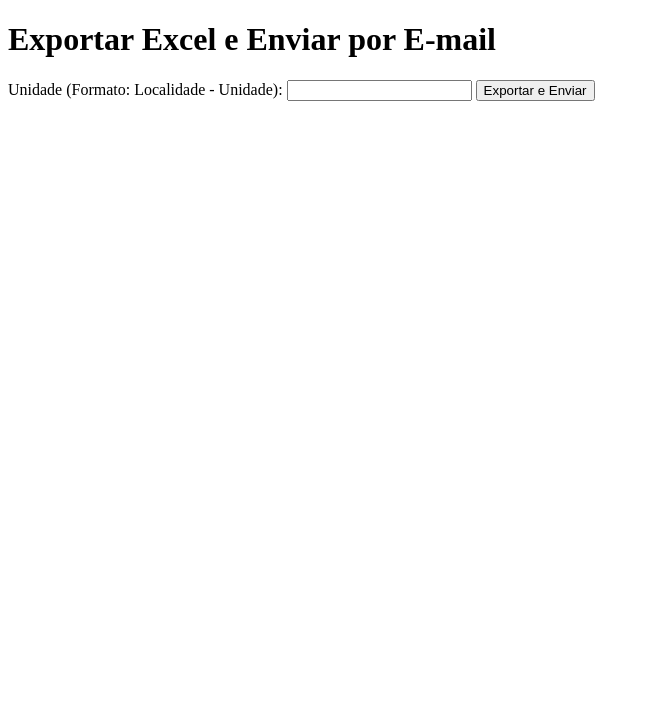
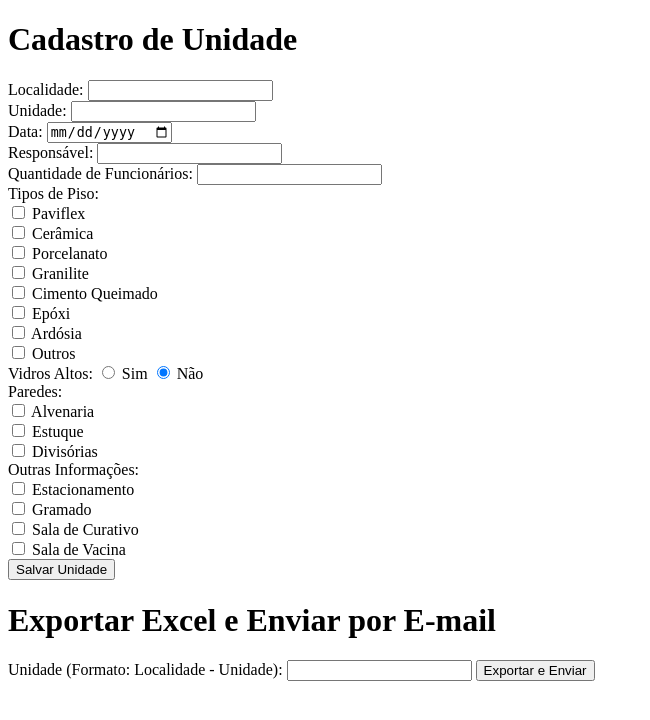
Before and after one commit to AMS2025-phm/cadastro, a Flask app: page / in a window 1280 px wide. Shown: the top 720 px of the page, without its empty margins (0-650 px from the left). Run offline with Flask 3, Linux system fonts and the light colour scheme.

Commit message:
Add files via upload

```diff
--- a/templates/index.html
+++ b/templates/index.html
@@ -1,11 +1,55 @@
-
 <!DOCTYPE html>
 <html lang="pt-br">
 <head>
     <meta charset="UTF-8">
-    <title>Exportar Unidade</title>
+    <title>Cadastro e Exportação de Unidade</title>
 </head>
 <body>
+    <h1>Cadastro de Unidade</h1>
+    <form method="POST" action="/salvar_unidade">
+        <label for="localidade">Localidade:</label>
+        <input type="text" name="localidade" required><br>
+
+        <label for="unidade">Unidade:</label>
+        <input type="text" name="unidade" required><br>
+
+        <label for="data">Data:</label>
+        <input type="date" name="data" required><br>
+
+        <label for="responsavel">Responsável:</label>
+        <input type="text" name="responsavel"><br>
+
+        <label for="qtd_func">Quantidade de Funcionários:</label>
+        <input type="number" name="qtd_func" min="0"><br>
+
+        <label>Tipos de Piso:</label><br>
+        <input type="checkbox" name="piso_Paviflex"> Paviflex<br>
+        <input type="checkbox" name="piso_Cerâmica"> Cerâmica<br>
+        <input type="checkbox" name="piso_Porcelanato"> Porcelanato<br>
+        <input type="checkbox" name="piso_Granilite"> Granilite<br>
+        <input type="checkbox" name="piso_Cimento Queimado"> Cimento Queimado<br>
+        <input type="checkbox" name="piso_Epoxi"> Epóxi<br>
+        <input type="checkbox" name="piso_Ardósia"> Ardósia<br>
+        <input type="checkbox" name="piso_Outros"> Outros<br>
+
+        <label>Vidros Altos:</label>
+        <input type="radio" name="vidros_altos" value="Sim"> Sim
+        <input type="radio" name="vidros_altos" value="Não" checked> Não<br>
+
+        <label>Paredes:</label><br>
+        <input type="checkbox" name="parede_Alvenaria"> Alvenaria<br>
+        <input type="checkbox" name="parede_Estuque"> Estuque<br>
+        <input type="checkbox" name="parede_Divisórias"> Divisórias<br>
+
+        <label>Outras Informações:</label><br>
+        <input type="checkbox" name="estacionamento"> Estacionamento<br>
+        <input type="checkbox" name="gramado"> Gramado<br>
+        <input type="checkbox" name="curativo"> Sala de Curativo<br>
+        <input type="checkbox" name="vacina"> Sala de Vacina<br>
+
+        <button type="submit">Salvar Unidade</button>
+    </form>
+
     <h1>Exportar Excel e Enviar por E-mail</h1>
     <form method="POST" action="/exportar_excel_e_enviar_email">
         <label for="selected_unit_to_export">Unidade (Formato: Localidade - Unidade):</label>
```
